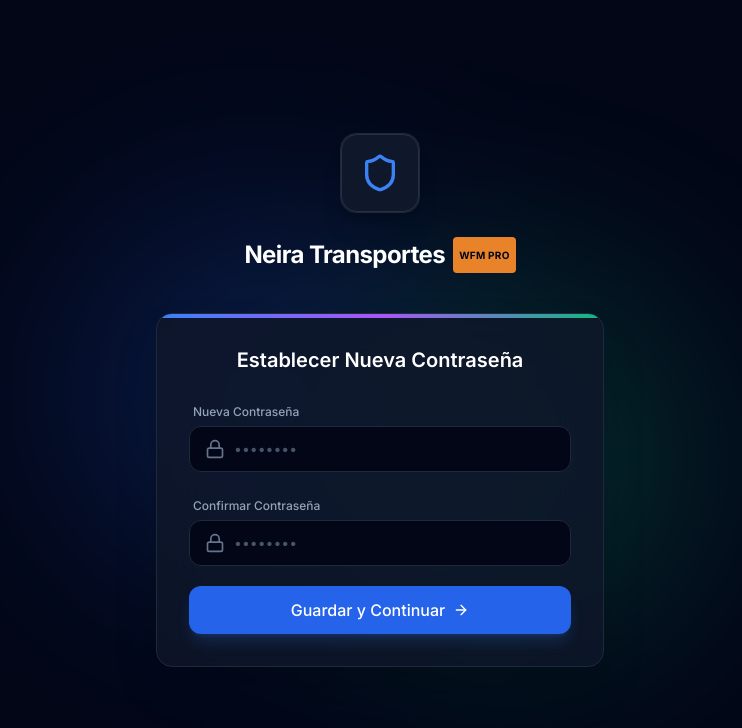
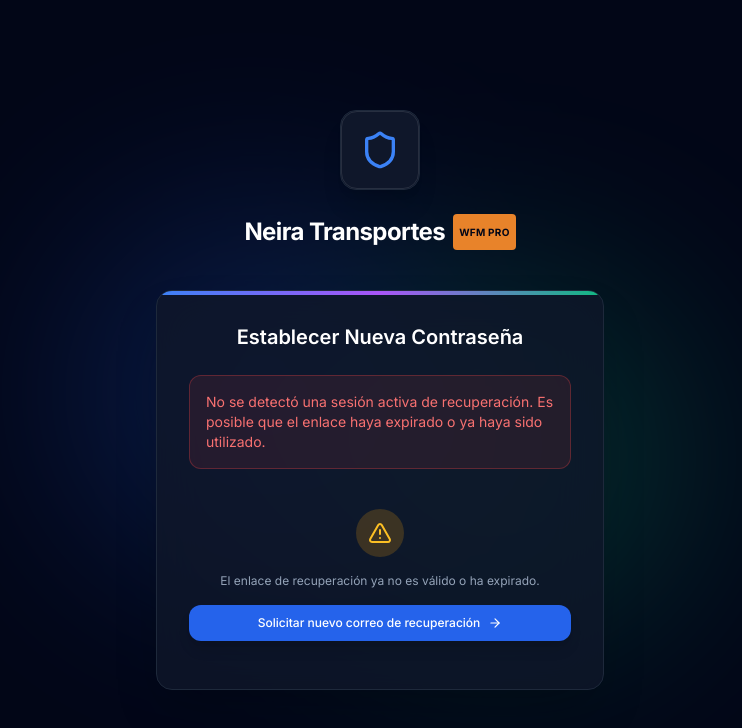
Before and after one commit to abrahameister/Transportes-Duet, a React (Vite) app in the folder web-portal/: page /reset-password in a window 1280 px wide. Shown: the top 728 px of the page, without its empty margins (260-1002 px from the left). Built offline with nearby package versions, Linux system fonts and the light colour scheme; no server answers.

Commit message:
fix(auth): robust session handling in ResetPasswordView, PKCE/hash extraction, and protect recovery in AppContext

```diff
--- a/web-portal/src/components/auth/ResetPasswordView.tsx
+++ b/web-portal/src/components/auth/ResetPasswordView.tsx
@@ -1,7 +1,7 @@
 import React, { useState, useEffect } from 'react';
-import { Shield, Lock, ArrowRight, CheckCircle, RefreshCcw } from 'lucide-react';
+import { Shield, Lock, ArrowRight, CheckCircle, RefreshCcw, AlertTriangle } from 'lucide-react';
 import { supabase } from '../../lib/supabase';
-import { useNavigate } from 'react-router-dom';
+import { useNavigate, Link } from 'react-router-dom';
 
 export const ResetPasswordView: React.FC = () => {
   const [password, setPassword] = useState<string>('');
@@ -9,20 +9,110 @@
   const [error, setError] = useState<string | null>(null);
   const [loading, setLoading] = useState<boolean>(false);
   const [success, setSuccess] = useState<boolean>(false);
+  const [sessionReady, setSessionReady] = useState<boolean>(false);
+  const [verifyingSession, setVerifyingSession] = useState<boolean>(true);
 
   const navigate = useNavigate();
   const brandName = 'Neira Transportes';
 
   useEffect(() => {
-    // Supabase will automatically parse the hash token (#access_token=...) and establish a temporary session
-    // when the user arrives here from an email link.
-    const checkSession = async () => {
-      const { data } = await supabase.auth.getSession();
-      if (!data.session) {
-        // setError('El enlace de recuperación es inválido o ha expirado.');
+    let mounted = true;
+
+    const establishRecoverySession = async () => {
+      try {
+        // 1. Revisar si hay error explícito en hash (#error=...) o search (?error=...)
+        const hashParams = new URLSearchParams(window.location.hash.replace(/^#/, ''));
+        const searchParams = new URLSearchParams(window.location.search);
+
+        const errorDesc = hashParams.get('error_description') || searchParams.get('error_description');
+        if (errorDesc) {
+          if (mounted) {
+            setError(`El enlace es inválido o ha expirado: ${decodeURIComponent(errorDesc).replace(/\+/g, ' ')}`);
+            setVerifyingSession(false);
+          }
+          return;
+        }
+
+        // 2. Si viene PKCE code (?code=...), intercambiarlo por sesión
+        const code = searchParams.get('code');
+        if (code) {
+          const { data: exchangeData, error: exchangeErr } = await supabase.auth.exchangeCodeForSession(code);
+          if (exchangeErr) {
+            console.warn('Error intercambiando código de recuperación:', exchangeErr.message);
+          } else if (exchangeData?.session) {
+            if (mounted) {
+              setSessionReady(true);
+              setVerifyingSession(false);
+            }
+            return;
+          }
+        }
+
+        // 3. Si viene token en hash (#access_token=...&refresh_token=...)
+        const accessToken = hashParams.get('access_token');
+        const refreshToken = hashParams.get('refresh_token');
+        if (accessToken && refreshToken) {
+          const { data: setSessionData, error: setSessionErr } = await supabase.auth.setSession({
+            access_token: accessToken,
+            refresh_token: refreshToken
+          });
+          if (!setSessionErr && setSessionData?.session) {
+            if (mounted) {
+              setSessionReady(true);
+              setVerifyingSession(false);
+            }
+            return;
+          }
+        }
+
+        // 4. Verificar si ya existe sesión activa en memoria/localStorage
+        const { data: { session } } = await supabase.auth.getSession();
+        if (session) {
+          if (mounted) {
+            setSessionReady(true);
+            setVerifyingSession(false);
+          }
+          return;
+        }
+
+        // 5. Dar un margen de 2 segundos para que el listener detectSessionInUrl termine
+        const timeout = setTimeout(async () => {
+          if (!mounted) return;
+          const { data: { session: delayedSession } } = await supabase.auth.getSession();
+          if (delayedSession) {
+            setSessionReady(true);
+          } else {
+            setError('No se detectó una sesión activa de recuperación. Es posible que el enlace haya expirado o ya haya sido utilizado.');
+          }
+          setVerifyingSession(false);
+        }, 2000);
+
+        return () => clearTimeout(timeout);
+      } catch (err: any) {
+        console.error('Error inicializando recuperación:', err);
+        if (mounted) {
+          setError('Ocurrió un problema verificando el enlace de recuperación.');
+          setVerifyingSession(false);
+        }
       }
     };
-    checkSession();
+
+    // Escuchar eventos de autenticación de Supabase (PASSWORD_RECOVERY o SIGNED_IN)
+    const { data: { subscription } } = supabase.auth.onAuthStateChange((event, session) => {
+      if (!mounted) return;
+      if (session && (event === 'PASSWORD_RECOVERY' || event === 'SIGNED_IN' || event === 'USER_UPDATED')) {
+        setSessionReady(true);
+        setVerifyingSession(false);
+        setError(null);
+      }
+    });
+
+    establishRecoverySession();
+
+    return () => {
+      mounted = false;
+      subscription.unsubscribe();
+    };
   }, []);
 
   const handleReset = async (e: React.FormEvent) => {
@@ -32,8 +122,22 @@
       return;
     }
 
+    if (password.length < 6) {
+      setError('La contraseña debe tener al menos 6 caracteres.');
+      return;
+    }
+
     setLoading(true);
     setError(null);
+
+    // Asegurar que la sesión esté lista antes de llamar a updateUser
+    const { data: { session } } = await supabase.auth.getSession();
+    if (!session) {
+      setError('La sesión de recuperación ha expirado. Por favor solicita un nuevo correo de restablecimiento.');
+      setLoading(false);
+      setSessionReady(false);
+      return;
+    }
 
     const { error: resetError } = await supabase.auth.updateUser({
       password: password
@@ -96,6 +200,28 @@
               <h3 className="text-lg font-medium text-white mb-2">¡Contraseña Actualizada!</h3>
               <p className="text-slate-400 text-sm">Redirigiendo al inicio de sesión...</p>
             </div>
+          ) : verifyingSession ? (
+            <div className="text-center py-8 space-y-3">
+              <RefreshCcw className="w-8 h-8 text-blue-500 animate-spin mx-auto" />
+              <p className="text-sm text-slate-300 font-medium">Validando enlace de seguridad...</p>
+              <p className="text-xs text-slate-500">Un momento mientras verificamos tus credenciales.</p>
+            </div>
+          ) : !sessionReady ? (
+            <div className="text-center py-4 space-y-4">
+              <div className="w-12 h-12 bg-amber-500/20 rounded-full flex items-center justify-center mx-auto text-amber-400">
+                <AlertTriangle className="w-6 h-6" />
+              </div>
+              <p className="text-xs text-slate-400">
+                El enlace de recuperación ya no es válido o ha expirado.
+              </p>
+              <Link
+                to="/forgot-password"
+                className="w-full bg-blue-600 hover:bg-blue-500 text-white font-medium py-2.5 px-4 rounded-xl text-xs shadow-lg transition-all inline-flex items-center justify-center gap-2"
+              >
+                Solicitar nuevo correo de recuperación
+                <ArrowRight className="w-3.5 h-3.5" />
+              </Link>
+            </div>
           ) : (
             <form onSubmit={handleReset} className="space-y-5">
               <div className="space-y-1">
--- a/web-portal/src/context/AppContext.tsx
+++ b/web-portal/src/context/AppContext.tsx
@@ -322,7 +322,11 @@
           .single();
 
         const isRecoveryPath = typeof window !== 'undefined' &&
-          (window.location.pathname.includes('reset-password') || window.location.pathname.includes('invite') || window.location.hash.includes('type=recovery'));
+          (window.location.pathname.includes('reset-password') ||
+           window.location.pathname.includes('invite') ||
+           window.location.hash.includes('type=recovery') ||
+           window.location.search.includes('type=recovery') ||
+           window.location.search.includes('code='));
 
         if (error || !perfil) {
           console.error("Perfil no encontrado", error);
```
